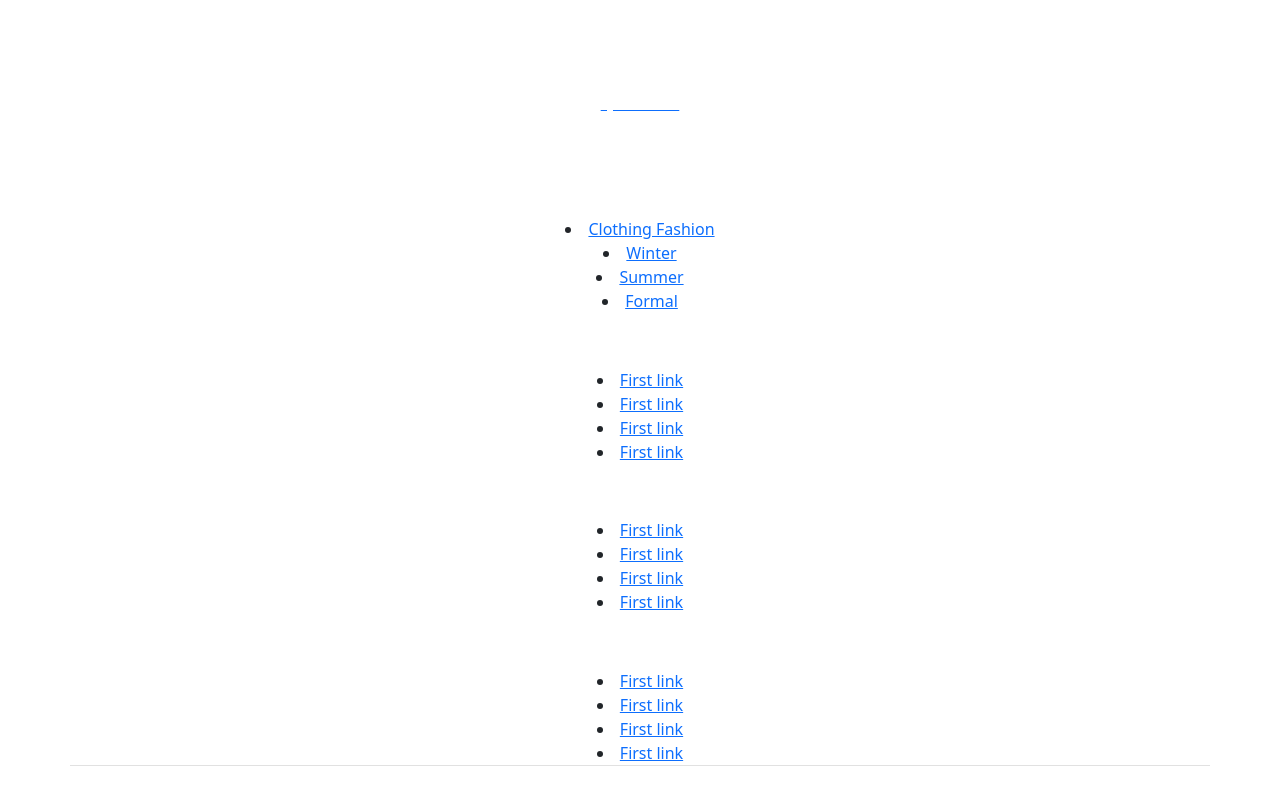
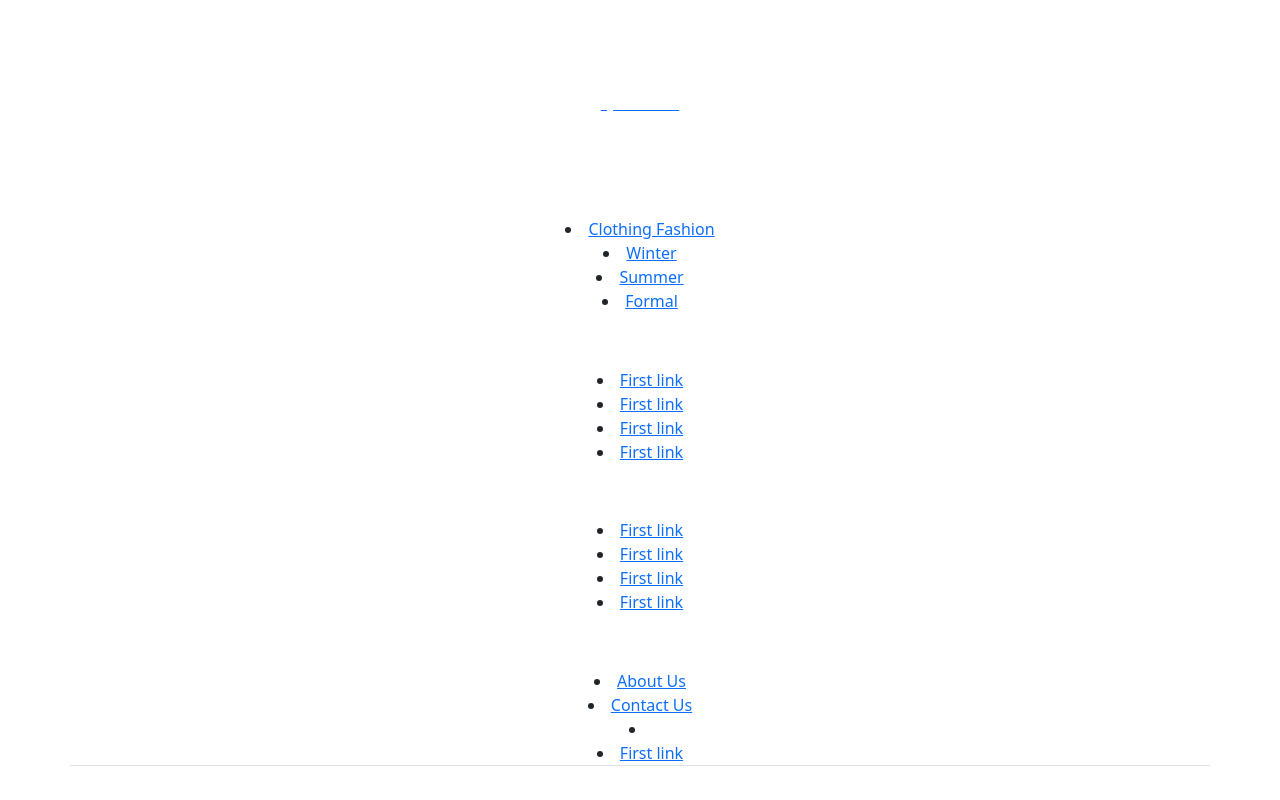
Before and after one commit to Mohammed-mustaqeem/QuickMart_Front-end, a React (Vite) app: page / in a window 1280 px wide. Shown: the part 9313-10113 px from the top of the page. Built offline with nearby package versions, Linux system fonts and the light colour scheme; no server answers.

Commit message:
six commit

```diff
--- a/src/components/Home/Footer.jsx
+++ b/src/components/Home/Footer.jsx
@@ -199,17 +199,17 @@ const Footer = () => {
               <nav class="list-none mb-10">
                 <li>
                   <NavLink className="text-gray-600 hover:text-gray-800">
-                    First link
+                    About Us
                   </NavLink>
                 </li>
                 <li>
                   <NavLink className="text-gray-600 hover:text-gray-800">
-                    First link
+                    Contact Us
                   </NavLink>
                 </li>
                 <li>
                   <NavLink className="text-gray-600 hover:text-gray-800">
-                    First link
+
                   </NavLink>
                 </li>
                 <li>
```
